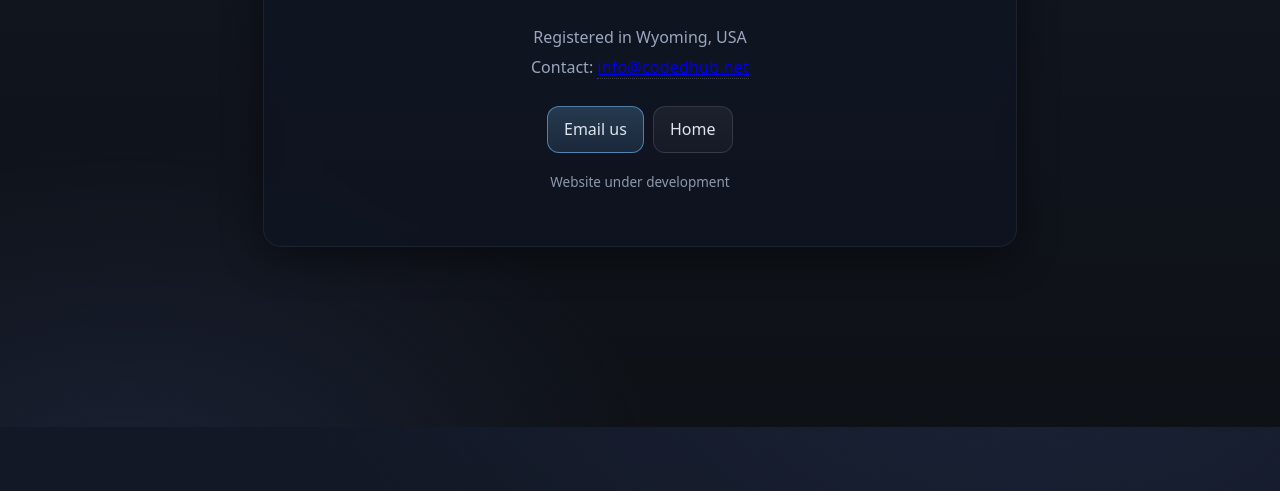
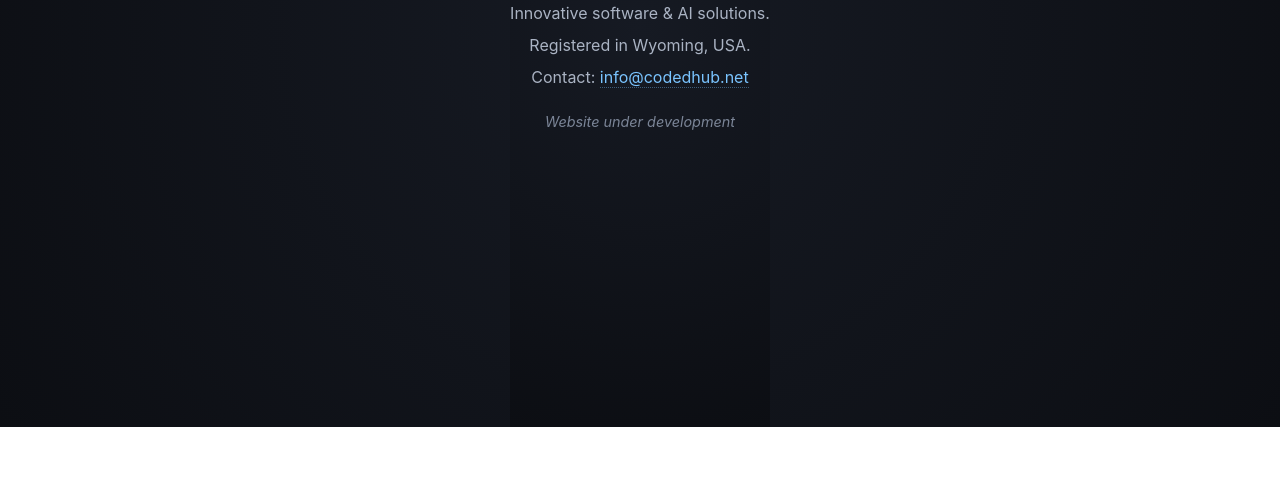
Before and after one commit to edgemergin/codedhub, a plain HTML site: page index.html in a window 1280 px wide. Shown: the part 373-864 px from the top of the page. After the commit the page ends 800 px from the top, so only its background shows below. Drawn offline with Linux system fonts and the light colour scheme.

Commit message:
Update index.html

```diff
--- a/index.html
+++ b/index.html
@@ -5,173 +5,80 @@
   <meta name="viewport" content="width=device-width, initial-scale=1" />
   <title>CodEd Hub LLC — Innovative software & AI</title>
   <meta name="description" content="CodEd Hub LLC — Innovative software & AI solutions. Registered in Wyoming, USA." />
-  <meta name="color-scheme" content="dark light">
 
   <style>
-    :root{
-      --bg-1:#0e1116;         /* глубокий «не совсем чёрный» */
-      --bg-2:#121826;         /* лёгкий холодный градиент */
-      --fg:#dfe5ee;           /* основной текст */
-      --muted:#9aa7bd;        /* вторичный текст */
-      --accent:#7ac4ff;       /* акцент ссылок/кнопки */
-      --card:#0f1522cc;       /* полупрозрачная карточка */
-      --radius:18px;
-      --shadow:0 10px 40px rgba(0,0,0,.45);
+    html, body {
+      height: 100%;
+      margin: 0;
+      background: radial-gradient(circle at center, #161a23 0%, #0c0e13 100%);
+      color: #e7ecf5;
+      font-family: -apple-system, BlinkMacSystemFont, "Segoe UI", Roboto, Inter, "Helvetica Neue", Arial, sans-serif;
+      display: flex;
+      justify-content: center;
+      align-items: center;
+      text-align: center;
+      flex-direction: column;
+      line-height: 1.6;
+      opacity: 0;
+      animation: fadeIn 1.6s ease forwards;
     }
 
-    html,body{ height:100%; }
-    body{
-      margin:0;
-      font: 16px/1.55 system-ui, -apple-system, Segoe UI, Roboto, Inter, "Helvetica Neue", Arial, "Noto Sans", "Apple Color Emoji", "Segoe UI Emoji";
-      color:var(--fg);
-      background:
-        radial-gradient(1200px 700px at 80% -10%, #1a2236 0%, transparent 60%),
-        radial-gradient(900px 600px at 10% 110%, #1b2236 0%, transparent 60%),
-        linear-gradient(180deg, var(--bg-2), var(--bg-1));
-      display:grid;
-      place-items:center;
-      padding:32px;
+    h1 {
+      font-size: 2rem;
+      font-weight: 600;
+      margin-bottom: 0.5rem;
+      letter-spacing: 0.4px;
     }
 
-    .wrap{
-      width:min(680px, 92vw);
-      padding:40px 36px;
-      background:var(--card);
-      backdrop-filter: blur(8px) saturate(110%);
-      border:1px solid rgba(255,255,255,.06);
-      border-radius:var(--radius);
-      box-shadow:var(--shadow);
-      transform: translateY(8px);
-      opacity:0;
-      animation:fadeUp .9s ease-out .15s forwards;
+    p {
+      margin: 0.2rem 0;
+      color: #aab3c3;
+      font-size: 1rem;
     }
 
-    h1{
-      margin:0 0 .25rem 0;
-      font-size: clamp(28px, 4vw, 40px);
-      letter-spacing:.3px;
-      text-align:center;
+    a {
+      color: #7ac4ff;
+      text-decoration: none;
+      border-bottom: 1px dotted rgba(122,196,255,0.4);
+    }
+    a:hover {
+      border-bottom-color: rgba(122,196,255,0.8);
     }
 
-    .tag{
-      color:var(--muted);
-      text-align:center;
-      margin:0 0 1.4rem 0;
-      font-size:clamp(14px, 1.8vw, 16px);
+    @keyframes fadeIn {
+      to { opacity: 1; }
     }
 
-    .list{
-      display:grid;
-      gap:.35rem;
-      margin:1.2rem 0 1.6rem;
-      justify-items:center;
-      color:var(--muted);
-      font-size:clamp(14px, 1.8vw, 16px);
-    }
-
-    .actions{
-      display:flex;
-      gap:.6rem;
-      justify-content:center;
-      margin-top:.5rem;
-      opacity:0;
-      animation:fade .9s ease-out .45s forwards;
-    }
-
-    .btn{
-      --pad: 10px 16px;
-      border:1px solid rgba(255,255,255,.12);
-      padding:var(--pad);
-      border-radius:12px;
-      color:var(--fg);
-      text-decoration:none;
-      background:linear-gradient(180deg, rgba(255,255,255,.06), rgba(255,255,255,.03));
-      transition:transform .15s ease, border-color .15s ease, background .15s ease;
-      will-change:transform;
-    }
-    .btn:hover{ transform: translateY(-1px); border-color: rgba(122,196,255,.5); }
-    .btn.primary{
-      border-color: rgba(122,196,255,.55);
-      background: linear-gradient(180deg, rgba(122,196,255,.22), rgba(122,196,255,.12));
-    }
-
-    .foot{
-      margin-top:1.2rem;
-      color:var(--muted);
-      text-align:center;
-      font-size: 13.5px;
-      opacity:.9;
-    }
-
-    .email-mask{
-      user-select:text;
-      letter-spacing:.2px;
-      border-bottom:1px dotted rgba(255,255,255,.18);
-    }
-
-    @keyframes fadeUp{ to{ opacity:1; transform:none; } }
-    @keyframes fade{ to{ opacity:1; } }
-
-    /* Уважение к пользователям с отключённой анимацией */
-    @media (prefers-reduced-motion: reduce){
-      .wrap,.actions{ animation:none; opacity:1; transform:none; }
-      .btn{ transition:none; }
+    .note {
+      margin-top: 1rem;
+      font-size: 0.9rem;
+      color: #7b8597;
+      font-style: italic;
     }
   </style>
 </head>
 <body>
-  <main class="wrap" role="main" aria-labelledby="brand">
-    <h1 id="brand">CodEd Hub LLC</h1>
-    <p class="tag">Innovative software &amp; AI solutions</p>
+  <h1>CodEd Hub LLC</h1>
+  <p>Innovative software &amp; AI solutions.</p>
+  <p>Registered in Wyoming, USA.</p>
 
-    <div class="list" aria-describedby="details">
-      <div id="details">Registered in Wyoming, USA</div>
+  <p>
+    Contact: <a id="email" href="#" rel="nofollow noopener">loading...</a>
+    <noscript>info [at] codedhub [dot] net</noscript>
+  </p>
 
-      <!-- Защищённый e-mail: собирается на клиенте -->
-      <div id="contact">
-        Contact:
-        <a id="emailLink" class="email-mask" href="#" rel="nofollow noopener" data-user="info" data-domain="codedhub" data-tld="net">
-          <!-- адрес будет подставлен JS -->
-        </a>
-        <noscript>
-          <!-- Фолбэк без JS: читаемо людям, бесполезно для простых ботов -->
-          <span class="email-mask">info [at] codedhub [dot] net</span>
-        </noscript>
-      </div>
-    </div>
-
-    <div class="actions">
-      <a id="mailtoBtn" class="btn primary" href="#" rel="nofollow noopener">Email us</a>
-      <a class="btn" href="/" aria-label="Home">Home</a>
-    </div>
-
-    <p class="foot">Website under development</p>
-  </main>
+  <p class="note">Website under development</p>
 
   <script>
-    // Простая и надёжная обфускация: адрес не встречается в исходном HTML.
-    (function(){
-      const el = document.getElementById('emailLink');
-      if(!el) return;
-
-      // Берём части адреса из data-атрибутов
-      const user   = el.dataset.user;     // "info"
-      const domain = el.dataset.domain;   // "codedhub"
-      const tld    = el.dataset.tld;      // "net"
-
-      // Собираем строку с небольшой задержкой (сложнее для «ленивых» парсеров)
-      const build = () => {
-        const addr = user + '@' + domain + '.' + tld;
-        el.textContent = addr;
-        el.setAttribute('href', 'mailto:' + addr);
-
-        const btn = document.getElementById('mailtoBtn');
-        if (btn) btn.setAttribute('href', 'mailto:' + addr);
-      };
-
-      // Мини-рандом задержки и микротаск — ещё один слой «шума» для ботов
-      const jitter = Math.floor(50 + Math.random()*120);
-      setTimeout(build, jitter);
+    // Защищённый e-mail: формируется на клиенте из частей
+    (function() {
+      const user = "info";
+      const domain = "codedhub";
+      const tld = "net";
+      const address = user + "@" + domain + "." + tld;
+      const el = document.getElementById("email");
+      el.textContent = address;
+      el.href = "mailto:" + address;
     })();
   </script>
 </body>
```
